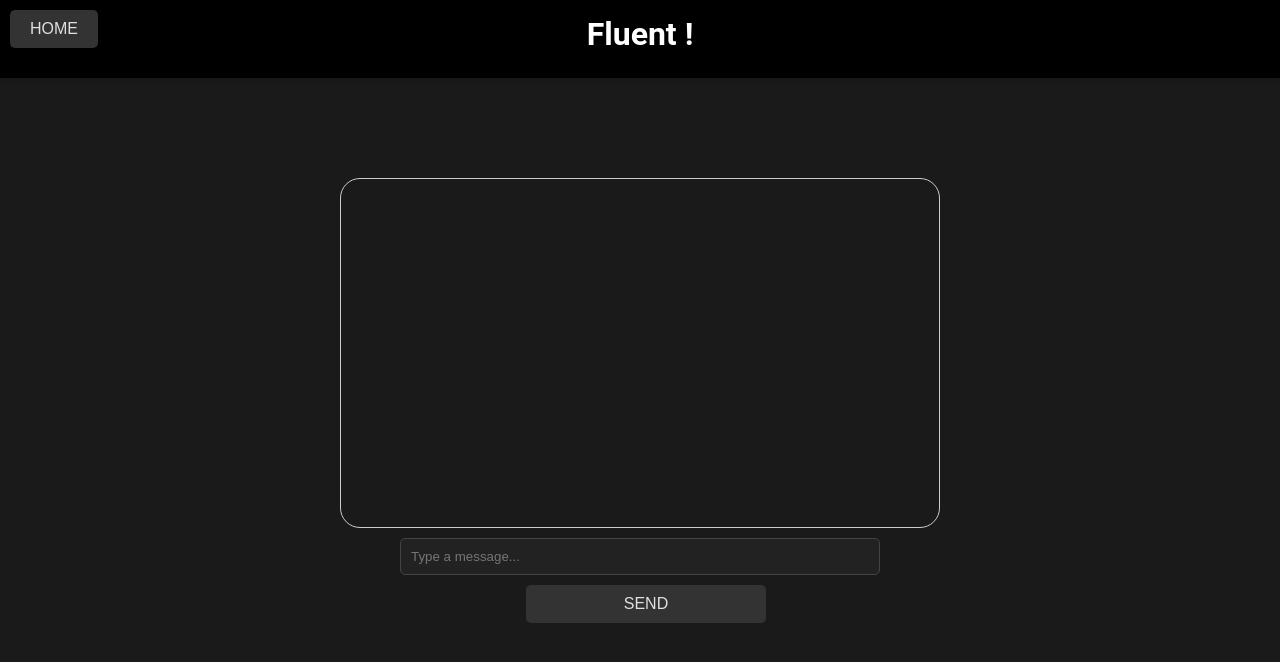
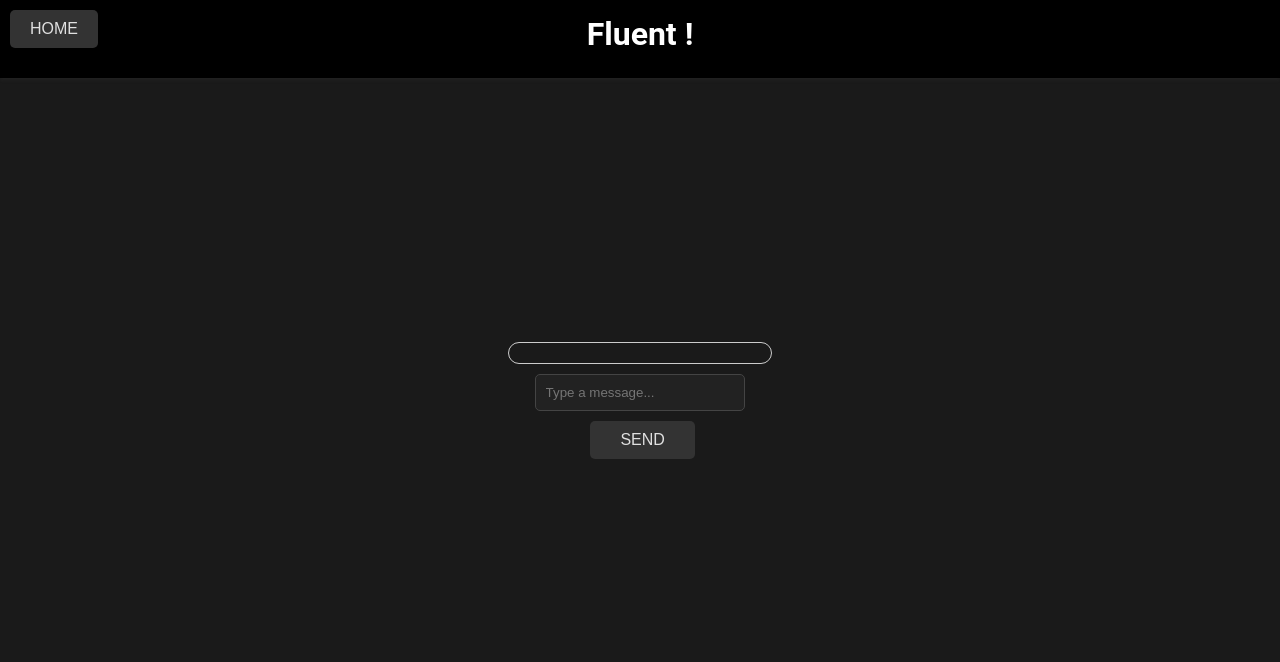
Before and after one commit to alessandrofelici/Fluent, a React (Vite) app in the folder Fluent/: page /Chat in a window 1280 px wide. Shown: the top 662 px of the page. Built offline with nearby package versions, Linux system fonts and the light colour scheme.

Commit message:
minor css

```diff
--- a/Fluent/src/App.css
+++ b/Fluent/src/App.css
@@ -139,8 +139,10 @@ footer {
 }
 
 .scroll-container {
-  width: 600px;
-  height: 350px;
+  width: 100%; /* Adjust width */
+  max-width: 600px; /* Optional, limits width on larger screens */
+  height: 100%; /* Adjust height */
+  max-height: 350px; /* Optional, limits height */
   overflow: auto; /* Adds scrolling if needed */
   border: 1px solid #ccc;
   border-radius: 20px;
--- a/Fluent/src/Header.tsx
+++ b/Fluent/src/Header.tsx
@@ -8,7 +8,7 @@ function Header() {
         right: 0,
         backgroundColor: '#000',
         padding: '10px',
-        boxShadow: '0 2px 4px rgba(0, 0, 0, 0.1)',
+        boxShadow: '0 2px 4px rgba(112, 112, 112, 0.1)',
         zIndex: 1000,
     }}>
         <h1><Link to="/">
```
Also changed, not shown: 1 other file (tests, documents, lock files or other folders).
